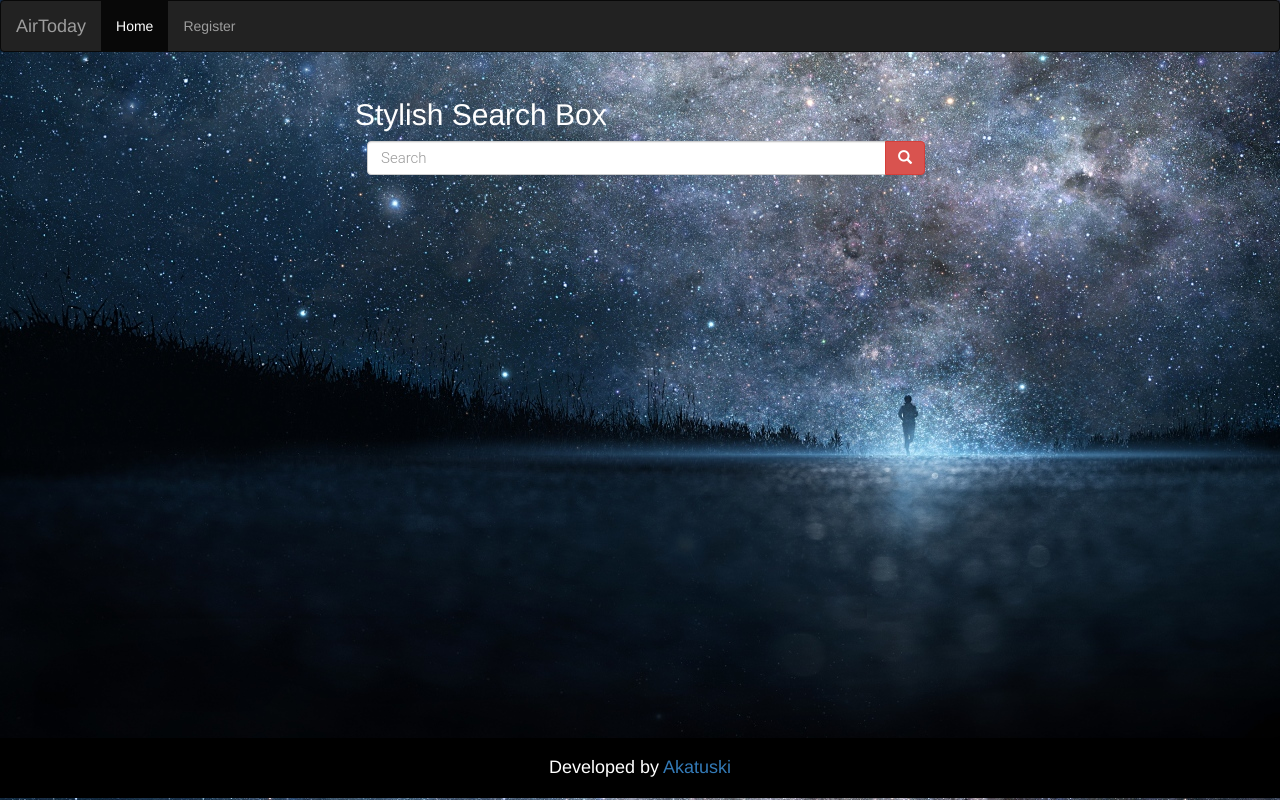
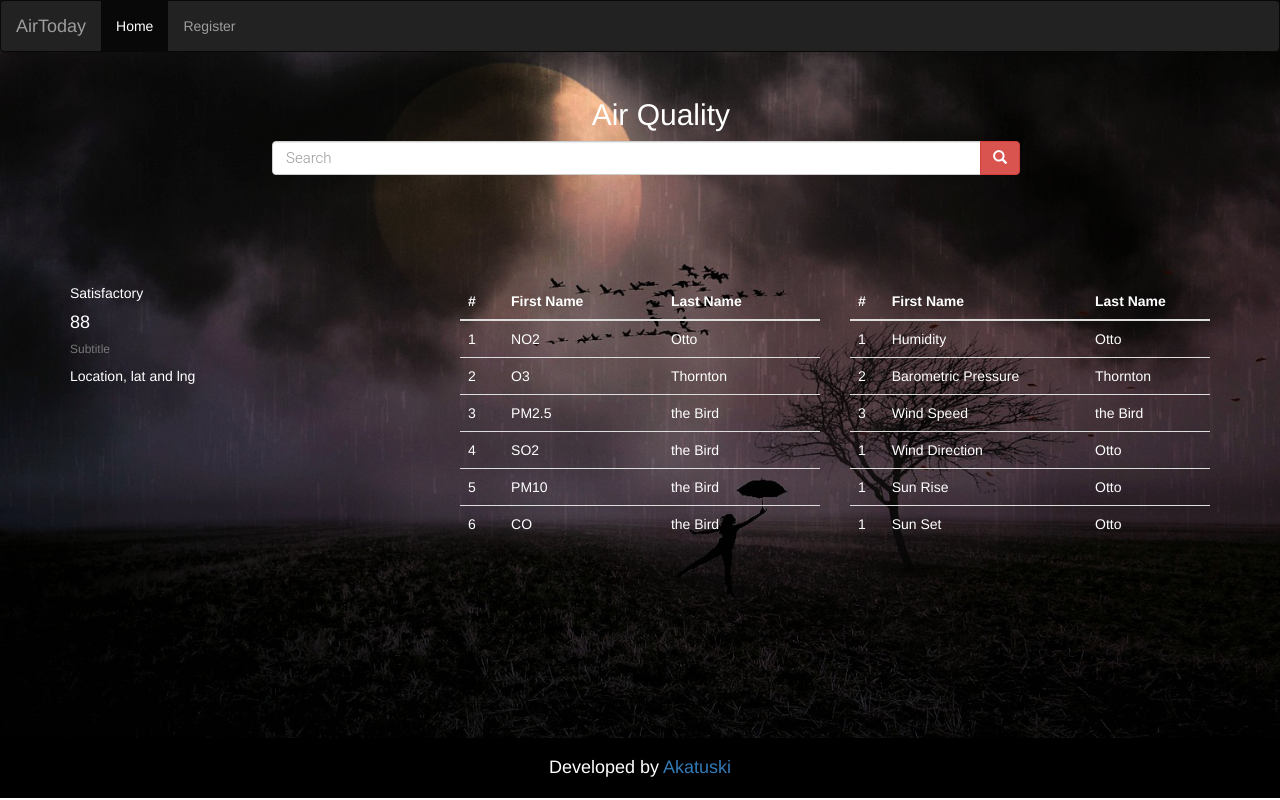
Before and after one commit to Akatsuki06/AirToday, a Django app: page / in a window 1280 px wide. Run offline with Django 3.2, Linux system fonts and the light colour scheme; some libraries are stand-ins or nearby versions.

Commit message:
added html and js

```diff
--- a/airapp/static/css/style.css
+++ b/airapp/static/css/style.css
@@ -18,6 +18,7 @@
   padding: 0 11px 0 13px;
   text-overflow: ellipsis;
   width: 50%;
+
 }
 #searchInput:focus {
   border-color: #4d90fe;
@@ -35,6 +36,11 @@ justify-content: center; /* align horizontal */
 align-items: center;
 }
 body {
-  background: url('../images/background.png');
+  background: url('../images/background4.jpg');
+  background-repeat: no-repeat;
+  background-size: cover;
   color: white;
 }
+.top-buffer {
+   margin-top:18%;
+  }
--- a/airapp/static/js/script.js
+++ b/airapp/static/js/script.js
@@ -61,11 +61,35 @@ function initialize() {
   else{
        var input = document.getElementById('searchInput');
         var autocomplete = new google.maps.places.Autocomplete(input);
-        autocomplete.setComponentRestrictions({'country': 'in'});
+        autocomplete.setComponentRestrictions({'country': 'in'});  google.maps.event.addListener(autocomplete, 'place_changed', function() {
+          var place = autocomplete.getPlace();
+            // document.getElementById('city2').value = place.name;
+            // document.getElementById('cityLat').value = place.geometry.location.lat();
+            // document.getElementById('cityLng').value = place.geometry.location.lng();
+              var lat = place.geometry.location.lat();
+              var lng = place.geometry.location.lng();
+              var address = place.formatted_address;
+              setAll();
+                });
+        document.getElementById("searchbutton").onclick = function () {
+            document.getElementById('NO2').innerHTML = "Some text to enter";
+           };
   }
 
 
 }
+function setAll(lat,lng,address) {
+
+    document.getElementById('NO2').innerHTML = no2;
+}
+function httpGet(theUrl)
+{
+    var xmlHttp = new XMLHttpRequest();
+    xmlHttp.open( "GET", theUrl, false ); // false for synchronous request
+    xmlHttp.send( null );
+    return xmlHttp.responseText;
+}
+
 function bindDataToForm(address,lat,lng){
    document.getElementById('locationid').value = address;
    document.getElementById('coordinatesid').value = ((lat.toString()).concat(",",lng.toString())).toString();
--- a/airapp/templates/index.html
+++ b/airapp/templates/index.html
@@ -4,23 +4,134 @@ Home
 {% endblock %}
 {% block content %}
 
-<div class="col-md-6 col-md-offset-3">     <!-- Search Form -->
-<form role="form">
+<div class="col-md-8 col-md-offset-2">     <!-- Search Form -->
+
+
+<form method="post">
   <div class="row">
-  		<h2>Stylish Search Box</h2>
+  <div class="input-group col-md-12">
+    <div class="col-md-4 col-md-offset-5">
+  		<h2>Air Quality</h2>
+    </div>
+  </div>
+  <div class="w-100"></div>
       <div class="input-group col-md-12">
-          <input type="text" id ="searchInput"
-          class="search-query form-control"
-          style="width: 100%" placeholder="Search" />
+          <input type="text" id ="searchInput"class="search-query form-control"  style="width: 100%" placeholder="Search" />
           <span class="input-group-btn">
-              <button class="btn btn-danger" type="button">
+              <button class="btn btn-danger" id="searchbutton" type="button">
                   <span class=" glyphicon glyphicon-search">
                   </span>
               </button>
           </span>
       </div>
   	</div>
+
   </form>
 </div>
 
+<div class="row top-buffer">
+<div class="py-5">
+  <div class="container">
+    <div class="row">
+      <div class="col-md-4">
+        <div class="card">
+          <div class="card-header"> Satisfactory </div>
+          <div class="card-body">
+            <h4>88</h4>
+            <h6 class="text-muted">Subtitle</h6>
+            <p class=" p-y-1">Location, lat and lng</p>
+          </div>
+        </div>
+      </div>
+      <div class="col-md-4">
+        <table class="table">
+          <thead>
+            <tr>
+              <th>#</th>
+              <th>First Name</th>
+              <th>Last Name</th>
+            </tr>
+          </thead>
+          <tbody>
+            <tr>
+              <td>1</td>
+              <td>NO2</td>
+              <td id ="NO2">Otto</td>
+            </tr>
+            <tr>
+              <td>2</td>
+              <td>O3</td>
+              <td id="O3">Thornton</td>
+            </tr>
+            <tr>
+              <td>3</td>
+              <td>PM2.5</td>
+              <td id ="PM25">the Bird</td>
+            </tr>
+            <tr>
+              <td>4</td>
+              <td>SO2</td>
+              <td id ="SO2">the Bird</td>
+            </tr>
+            <tr>
+              <td>5</td>
+              <td>PM10</td>
+              <td id ="PM10">the Bird</td>
+            </tr>
+            <tr>
+              <td>6</td>
+              <td>CO</td>
+              <td id ="CO">the Bird</td>
+            </tr>
+          </tbody>
+        </table>
+      </div>
+      <div class="col-md-4">
+        <table class="table">
+          <thead>
+            <tr>
+              <th>#</th>
+              <th>First Name</th>
+              <th>Last Name</th>
+            </tr>
+          </thead>
+          <tbody>
+            <tr>
+              <td>1</td>
+              <td>Humidity</td>
+              <td id="humidity">Otto</td>
+            </tr>
+            <tr>
+              <td>2</td>
+              <td>Barometric Pressure</td>
+              <td id="bp">Thornton</td>
+            </tr>
+            <tr>
+              <td>3</td>
+              <td>Wind Speed</td>
+              <td id="ws">the Bird</td>
+            </tr>
+            <tr>
+              <td>1</td>
+              <td>Wind Direction</td>
+              <td id="wd">Otto</td>
+            </tr>
+            <tr>
+              <td>1</td>
+              <td>Sun Rise</td>
+              <td id="sr">Otto</td>
+            </tr>
+            <tr>
+              <td>1</td>
+              <td>Sun Set</td>
+              <td id="ss">Otto</td>
+            </tr>
+          </tbody>
+        </table>
+      </div>
+    </div>
+  </div>
+</div>
+
+</div>
 {% endblock %}
--- a/airapp/views.py
+++ b/airapp/views.py
@@ -35,8 +35,17 @@ class RegisterView(TemplateView):
 class IndexView(TemplateView):
     template_name = 'index.html'
 
+    def get_context_data(self, **kwargs):
+        context = super(IndexView, self).get_context_data(**kwargs)
+        form = forms.SearchForm()
+        context['form'] = form
+        return context
+
     def get(self,request, **kwargs):
         # loc  = location.Location(request)
         # aqi = loc.get_AQI(location='31.6798,76.5026')
 
         return render(request,'index.html')
+
+    # def post(self,request,**kwargs):
+    #     form =
```
Also changed, not shown: airapp/forms.py (+21 -0 lines), airapp/static/images/1background.png (added), airapp/static/images/backgroun3.jpg (added), airapp/static/images/background.jpg (added), airapp/static/images/background.png, airapp/static/images/background2.jpg (added), airapp/static/images/background4.jpg (added).
